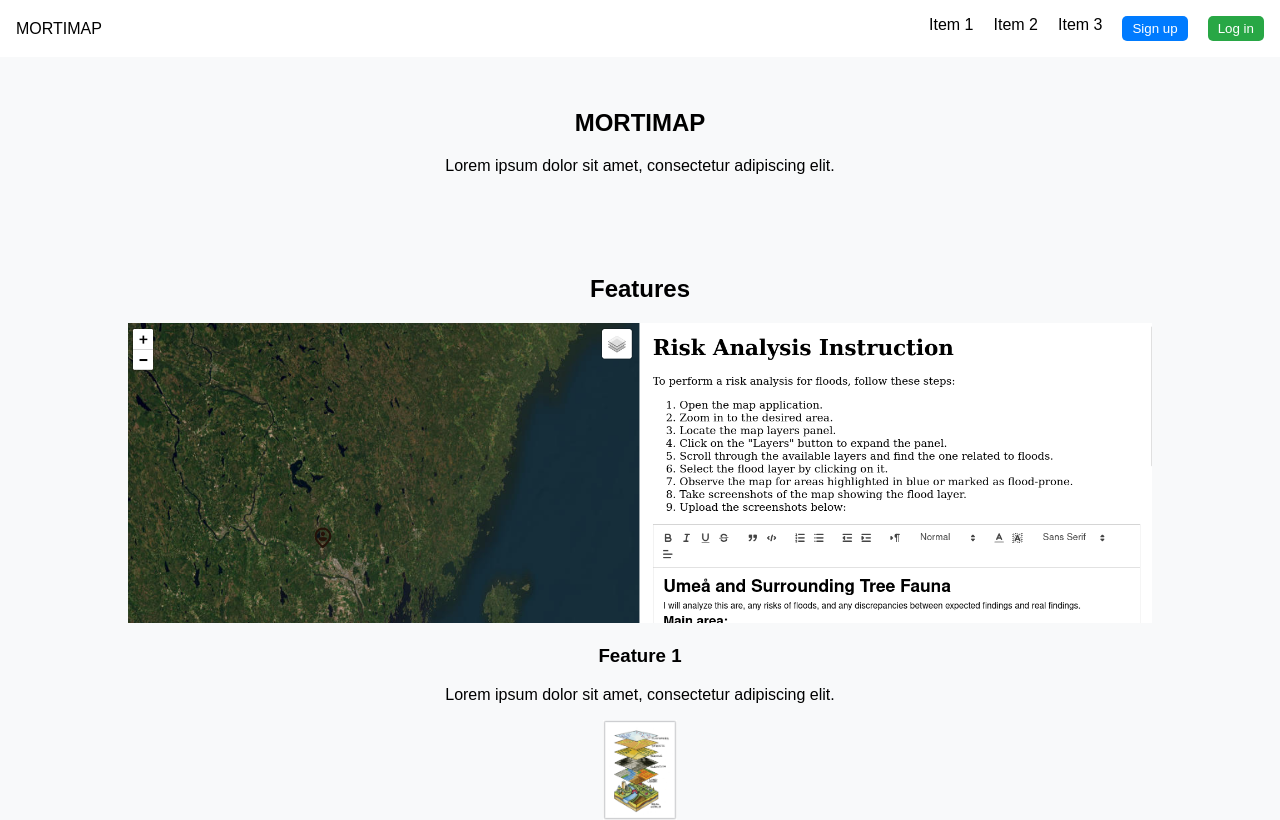
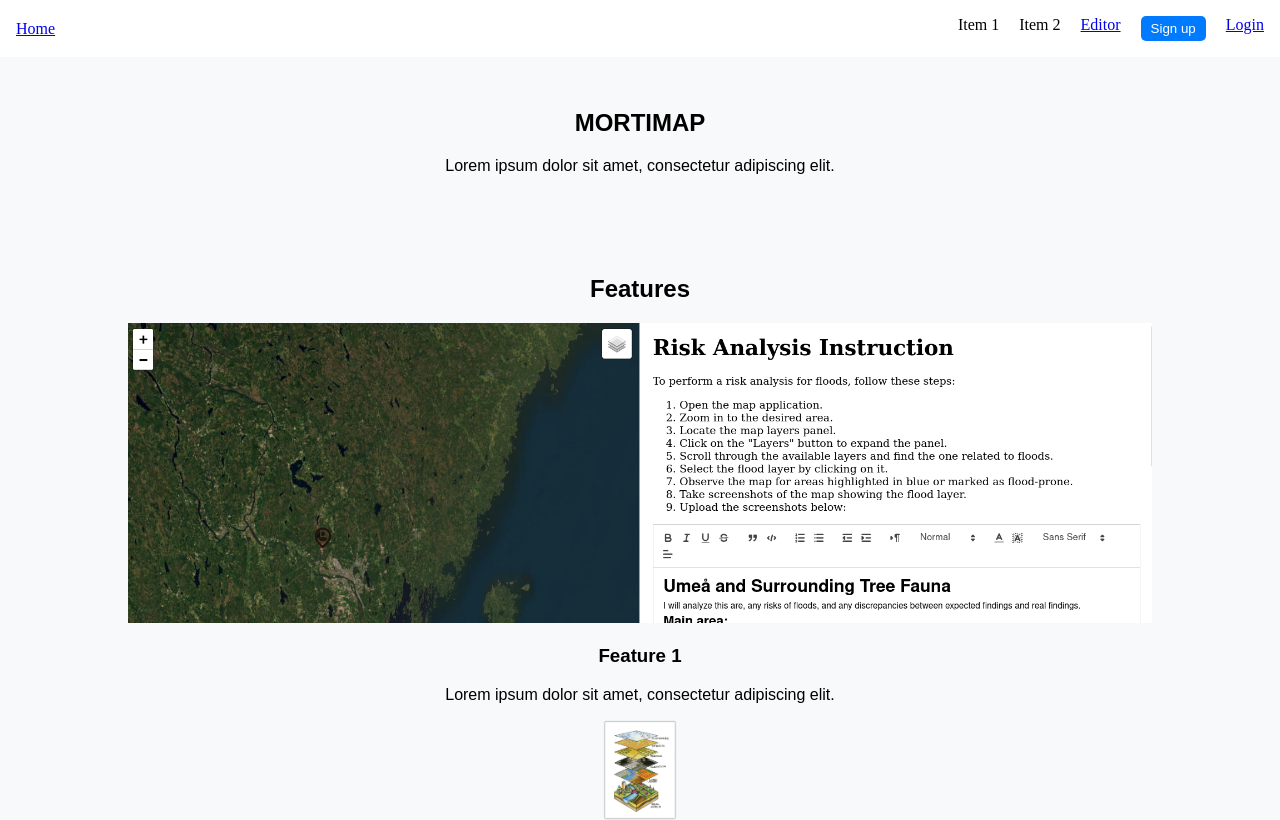
Before and after one commit to pibendik/mortimap, a Vue app in the folder frontend/: page / in a window 1280 px wide. Shown: the top 820 px of the page. Built offline with nearby package versions, Linux system fonts and the light colour scheme.

Commit message:
Added routing and split into three pages.

```diff
--- a/frontend/package.json
+++ b/frontend/package.json
@@ -8,11 +8,13 @@
     "lint": "vue-cli-service lint"
   },
   "dependencies": {
+    "axios": "^1.7.2",
     "core-js": "^3.8.3",
     "leaflet": "^1.9.4",
     "quill": "^2.0.2",
     "vue": "^3.2.13",
-    "vue-quill-editor": "^3.0.6"
+    "vue-quill-editor": "^3.0.6",
+    "vue-router": "^4.4.0"
   },
   "devDependencies": {
     "@babel/core": "^7.12.16",
--- a/frontend/src/App.vue
+++ b/frontend/src/App.vue
@@ -1,18 +1,70 @@
 <template>
-  <LandingPage />
-  <CompleteEditor />
+  <div id="app">
+    <header>
+      <div>
+        <router-link to="/">Home</router-link>
+      </div>
+      <div>
+        <!-- Simplified Navbar as a horizontal list -->
+        <ul class="navbar">
+          <li>Item 1</li>
+          <li>Item 2</li>
+          <li><router-link to="/editor">Editor</router-link></li>
+          <li><button class="signup-button">Sign up</button></li>
+          <li><router-link to="/loginPage">Login</router-link></li>
+        </ul>
+      </div>
+    </header>
+    <router-view></router-view>
+  </div>
 </template>
 
 <script>
 import 'quill/dist/quill.snow.css'; // or 'quill/dist/quill.bubble.css' for the Bubble theme
-import CompleteEditor from './components/CompleteEditor.vue'
-import LandingPage from './components/LandingPage.vue'
 
 export default {
   name: 'App',
-  components: {
-    CompleteEditor,
-    LandingPage
-  }
 }
 </script>
+
+<style>
+header {
+  display: flex;
+  align-items: center;
+  justify-content: space-between;
+  padding: 1rem;
+  color: black;
+}
+
+.navbar {
+  list-style: none;
+  display: flex;
+  margin: 0;
+  padding: 0;
+}
+
+.navbar li {
+  margin-right: 20px;
+  /* Adjust spacing between items */
+}
+
+.navbar li:last-child {
+  margin-right: 0;
+  /* Remove margin for the last item */
+}
+
+.signup-button,
+.login-button {
+  /* Button styles */
+  padding: 5px 10px;
+  cursor: pointer;
+  background-color: #007bff;
+  border: none;
+  color: white;
+  border-radius: 5px;
+}
+
+.login-button {
+  background-color: #28a745;
+}
+</style>
--- a/frontend/src/components/CompleteEditor.vue
+++ b/frontend/src/components/CompleteEditor.vue
@@ -31,6 +31,7 @@ body {
 </style>
 
 <script>
+
 import TextEditor from './TextEditor.vue'
 import LeafletMap from './LeafletMap.vue'
 import 'quill/dist/quill.snow.css'; // or 'quill/dist/quill.bubble.css' for the Bubble theme
--- a/frontend/src/components/InputQuill.vue
+++ b/frontend/src/components/InputQuill.vue
@@ -31,8 +31,7 @@ export default {
         });
     },
     beforeUnmount() {
-        // Destroy the Quill instance when the component is unmounted
-        if (this.quill) {
+        if (this.quill && typeof this.quill.destroy === 'function') {
             this.quill.destroy();
         }
     },
--- a/frontend/src/components/LandingPage.vue
+++ b/frontend/src/components/LandingPage.vue
@@ -1,24 +1,5 @@
 <template>
     <div class="landing-page">
-
-
-        <header>
-            <div>
-                <div>MORTIMAP</div>
-            </div>
-            <div>
-                <!-- Simplified Navbar as a horizontal list -->
-                <ul class="navbar">
-                    <li>Item 1</li>
-                    <li>Item 2</li>
-                    <li>Item 3</li>
-                    <li><button class="signup-button">Sign up</button></li>
-                    <li><button class="login-button">Log in</button></li>
-                </ul>
-            </div>
-
-
-        </header>
 
         <main>
             <!-- Main content -->
@@ -96,44 +77,4 @@ export default {
 .landing-page {
     font-family: Arial, sans-serif;
 }
-
-header {
-    display: flex;
-    align-items: center;
-    justify-content: space-between;
-    padding: 1rem;
-    color: black;
-}
-
-.navbar {
-    list-style: none;
-    display: flex;
-    margin: 0;
-    padding: 0;
-}
-
-.navbar li {
-    margin-right: 20px;
-    /* Adjust spacing between items */
-}
-
-.navbar li:last-child {
-    margin-right: 0;
-    /* Remove margin for the last item */
-}
-
-.signup-button,
-.login-button {
-    /* Button styles */
-    padding: 5px 10px;
-    cursor: pointer;
-    background-color: #007bff;
-    border: none;
-    color: white;
-    border-radius: 5px;
-}
-
-.login-button {
-    background-color: #28a745;
-}
 </style>
--- a/frontend/src/components/Login.vue
+++ b/frontend/src/components/LoginPage.vue
@@ -14,6 +14,8 @@
 </template>
 
 <script>
+import axios from 'axios'; // Step 1: Import axios
+
 export default {
     data() {
         return {
@@ -31,12 +33,16 @@ export default {
                 password: this.password
             })
                 .then(response => {
+
                     // Handle successful login
                     // Redirect or perform any other actions
+                    console.log(response.data);
                 })
                 .catch(error => {
                     // Handle login error
                     // Display error message or perform any other actions
+                    console.log(error.data);
+
                 });
         }
     }
--- /dev/null
+++ b/frontend/src/router/router.js
@@ -0,0 +1,29 @@
+import { createRouter, createWebHistory } from "vue-router";
+import LandingPage from "@/components/LandingPage.vue";
+import LoginPage from "@/components/LoginPage.vue";
+import CompleteEditor from "@/components/CompleteEditor.vue";
+
+// src/router/index.js
+
+const router = createRouter({
+  history: createWebHistory(), // Use createWebHistory() instead of "history" mode
+  routes: [
+    {
+      path: "/",
+      name: "LandingPage",
+      component: LandingPage,
+    },
+    {
+      path: "/loginPage",
+      name: "LoginPage",
+      component: LoginPage,
+    },
+    {
+      path: "/editor",
+      name: "CompleteEditor",
+      component: CompleteEditor,
+    },
+  ],
+});
+
+export default router;
```
Also changed, not shown: frontend/src/main.js (+4 -3 lines), 1 other file (tests, documents, lock files or other folders).
